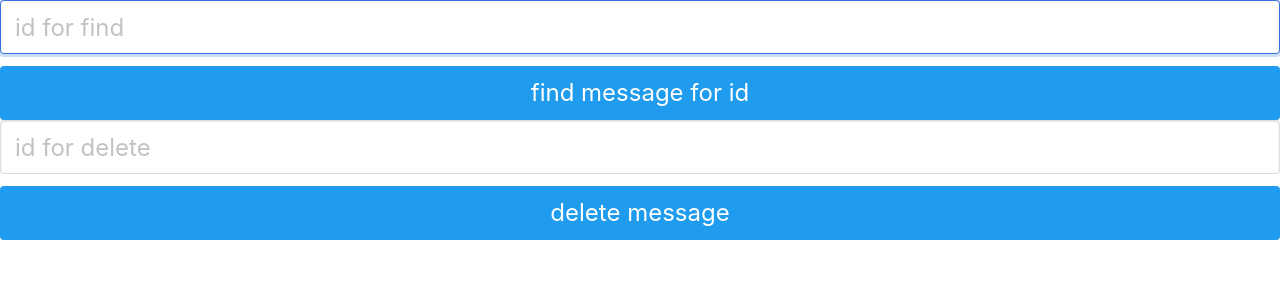
After one commit to allen-99/sad_active_record_without_frameworks, a Flask app: page /delete in a window 1280 px wide. The commit adds this page. Shown: the top 300 px of the page. Run offline with Flask 2, Linux system fonts and the light colour scheme; data that the repository does not hold is empty.

Commit message:
all is done

```diff
--- a/app.py
+++ b/app.py
@@ -22,47 +22,72 @@ def all_messages():
     return render_template('index.html', messages=json.loads(messages)['messages'])
 
 
-@app.route('/one_message', methods=['POST'])
+@app.route('/one_message', methods=['POST', 'GET'])
 def one_message():
     connection = get_connection()
     cursor = connection.cursor()
-    id_ = int(request.args.get('id'))
-    messages = Message.one_message_id(id_, cursor)
-    return messages
+
+    if request.method == 'POST':
+        if request.form.get('id') == '':
+            messages = Message.all_messages(cursor)
+            return render_template('delete_and_find_one.html', messages=json.loads(messages)['messages'])
+
+        id_ = int(request.form.get('id'))
+        messages = Message.one_message_id(id_, cursor)
+        return render_template('delete_and_find_one.html', messages=json.loads(messages)['messages'])
+
+    if request.method == 'GET':
+        messages = Message.all_messages(cursor)
+        return render_template('delete_and_find_one.html', messages=json.loads(messages)['messages'])
 
 
-@app.route('/some_messages', methods=['POST'])
+@app.route('/some_messages', methods=['POST', 'GET'])
 def some_messages():
     connection = get_connection()
     cursor = connection.cursor()
-    title_name = (request.args.get('title_name'))
-    title = (request.args.get('title'))
 
-    messages = Message.some_messages(title_name, title, cursor)
-    return messages
+    if request.method == 'POST':
+        title_name = (request.form.get('title_name'))
+        title = (request.form.get('title'))
+        try:
+            messages = Message.some_messages(title_name, title, cursor)
+        except:
+            messages = Message.all_messages(cursor)
+        return render_template('index.html', messages=json.loads(messages)['messages'])
+
+    if request.method == 'GET':
+        messages = Message.all_messages(cursor)
+        return render_template('index.html', messages=json.loads(messages)['messages'])
 
 
-@app.route('/save', methods=['POST'])
+@app.route('/save', methods=['POST', 'GET'])
 def save():
     connection = get_connection()
     cursor = connection.cursor()
     message = Message
-    message.title = (request.args.get('title'))
-    message.date = (request.args.get('date'))
-    message.message = (request.args.get('message'))
+    message.title = (request.form.get('title'))
+    message.date = (request.form.get('date'))
+    message.message = (request.form.get('message'))
 
     message().save(cursor, connection)
-    return json.dumps({'message': 'add successfully'})
+    return render_template('add_message.html')
 
 
-@app.route('/delete', methods=['POST'])
+@app.route('/delete', methods=['POST', 'GET'])
 def delete():
     connection = get_connection()
     cursor = connection.cursor()
-    id = (request.args.get('id'))
-    message = Message
-    message().delete(id, cursor, connection)
-    return json.dumps({'message': 'delete successfully'})
+    if request.method == 'POST':
+        if request.form.get('delete') == '':
+            messages = Message.all_messages(cursor)
+            return render_template('delete_and_find_one.html', messages=json.loads(messages)['messages'])
+        id_ = int(request.form.get('delete'))
+        messages = Message().delete(id_, cursor, connection)
+        return render_template('delete_and_find_one.html', messages=json.loads(messages)['messages'])
+
+    if request.method == 'GET':
+        messages = Message.all_messages(cursor)
+        return render_template('delete_and_find_one.html', messages=json.loads(messages)['messages'])
 
 
 if __name__ == '__main__':
--- /dev/null
+++ b/templates/delete_and_find_one.html
@@ -0,0 +1,42 @@
+<!DOCTYPE html>
+<html lang="en">
+<head>
+    <meta charset="UTF-8">
+    <meta http-equiv="X-UA-Compatible" content="ie=edge">
+    <link rel="stylesheet" href="https://cdnjs.cloudflare.com/ajax/libs/bulma/0.7.2/css/bulma.min.css"/>
+</head>
+<body>
+<form method="POST" action="/one_message">
+    <div class="field">
+        <div class="control">
+            <input class="input is-large" type="text" name="id" placeholder="id for find" autofocus="">
+        </div>
+    </div>
+    <button class="button is-block is-info is-large is-fullwidth">find message for id </button>
+</form>
+<form method="POST" action="/delete">
+<div class="field">
+        <div class="control">
+            <input class="input is-large" type="text" name="delete" placeholder="id for delete" autofocus="">
+        </div>
+    </div>
+    <button class="button is-block is-info is-large is-fullwidth">delete message</button>
+</form>
+    {% for message in messages %}
+        <div class="row my_message" style="border-radius: 0.5em;
+                                    background-color: rgba(255,255,255, 0.2);
+                                    padding: 10px;
+                                    margin: 5px">
+            <strong class=".col-md-4 text-left ">
+                title: {{ message['title'] }}
+                date: {{ message['date'] }}
+                id: {{ message['id'] }}
+            </strong>
+            <p class=".col-md-4 text-left">
+                text: {{ message['message'] }}
+            </p>
+        </div>
+    {% endfor %}
+
+</body>
+</html>
```
Also changed, not shown: templates/add_message.html (+32 -0 lines), templates/index.html (+16 -0 lines).
